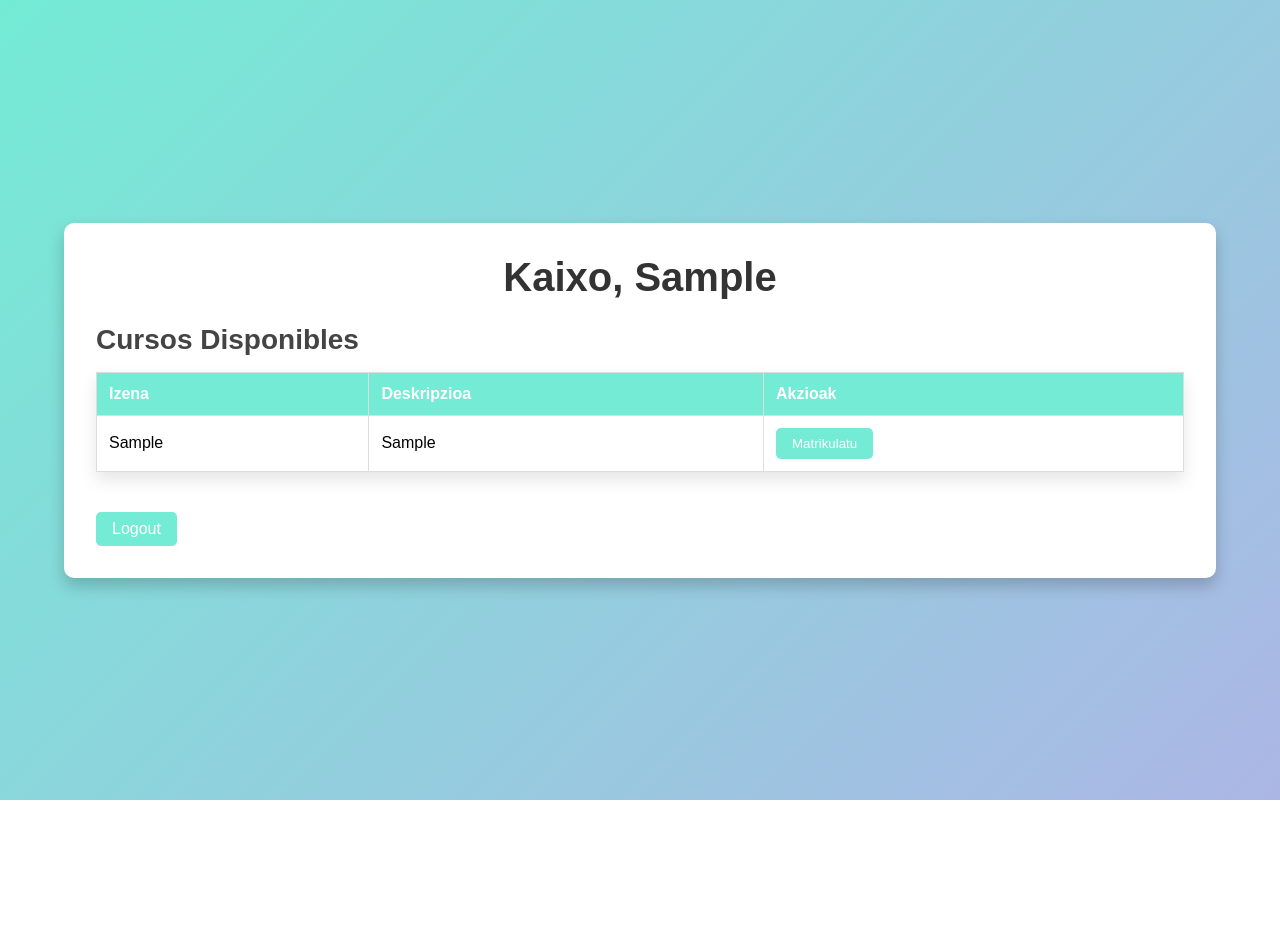
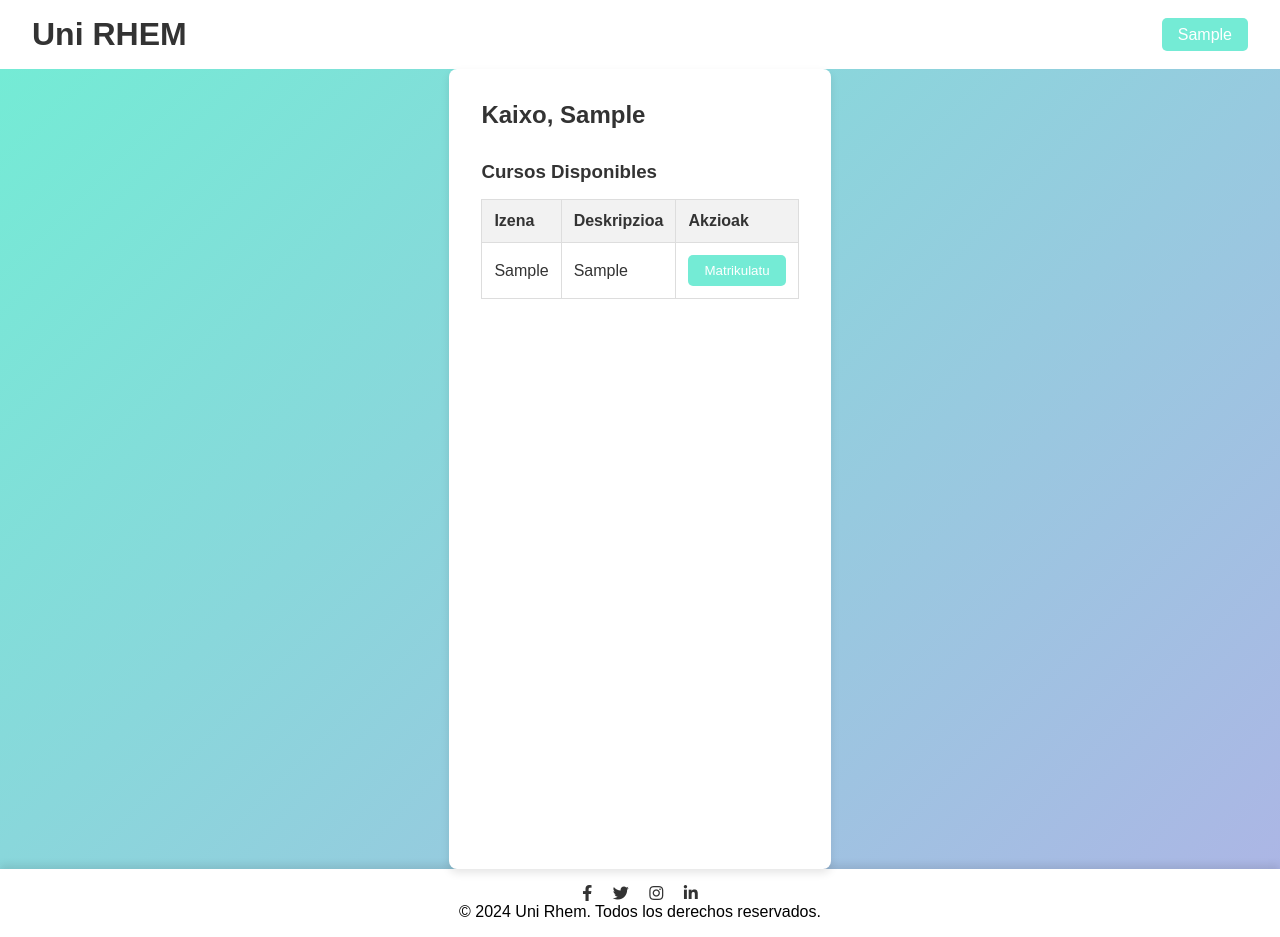
Before and after one commit to HaritzOtero/Erroka1CRUD--RHEM, a PHP site: page /dashboard.php in a window 1280 px wide. Before the commit the page ends 800 px from the top, so only its background shows below. Run offline with PHP 8.4, Linux system fonts and the light colour scheme; the visitor is signed in with stand-in values (Sample User, id 1); tables that the repository leaves empty or names only in its code hold one stand-in row (values such as "Sample post").

Commit message:
RHEM WEB OK

```diff
--- a/assets/css/dashboard.css
+++ b/assets/css/dashboard.css
@@ -6,115 +6,151 @@
     font-family: 'Poppins', sans-serif;
 }
 
-body {
+.bodyContent {
+    background: linear-gradient(135deg, #74ebd5, #acb6e5);
+    color: #333;
     display: flex;
-    justify-content: center;
-    align-items: center;
-    height: 100vh;
-    background: linear-gradient(135deg, #74ebd5, #acb6e5);
-    overflow: hidden;
+    flex-direction: column;
+    min-height: 100vh;
 }
 
+/* Navegación */
+nav {
+    display: flex;
+    justify-content: space-between;
+    align-items: center;
+    padding: 1rem 2rem;
+    background-color: #ffffff;
+    box-shadow: 0 4px 8px rgba(0, 0, 0, 0.1);
+}
+
+.nav-right .dropdown {
+    position: relative;
+    display: inline-block;
+}
+
+.nav-right .dropdown .user {
+    background-color: #74ebd5;
+    padding: 0.5rem 1rem;
+    border-radius: 5px;
+    color: #fff;
+    text-decoration: none;
+    cursor: pointer;
+    transition: background-color 0.3s ease;
+}
+
+.nav-right .dropdown:hover .user {
+    background-color: #acb6e5;
+}
+
+.nav-right .dropdown-content {
+    display: none;
+    position: absolute;
+    right: 0;
+    background-color: #ffffff;
+    box-shadow: 0px 8px 16px rgba(0, 0, 0, 0.2);
+    z-index: 1;
+    border-radius: 5px;
+}
+
+.nav-right .dropdown-content a {
+    color: #333;
+    text-decoration: none;
+    display: block;
+    transition: background-color 0.3s ease;
+}
+
+.nav-right .dropdown-content a:hover {
+    background-color: #f1f1f1;
+}
+
+.nav-right .dropdown:hover .dropdown-content {
+    display: block;
+}
+
+nav .nav-left h1 a {
+    text-decoration: none;
+    color: #333;
+    font-size: 2rem;
+}
+
+nav .nav-right a {
+    margin-left: 1rem;
+    text-decoration: none;
+    color: #333;
+    background-color: #74ebd5;
+    padding: 0.5rem 1rem;
+    border-radius: 5px;
+    transition: background-color 0.3s ease, transform 0.3s ease;
+}
+
+nav .nav-right a:hover {
+    background-color: #acb6e5;
+    transform: translateY(-3px);
+}
+
+/* Contenedor del Dashboard */
 .dashboard-container {
-    background-color: #ffffff;
     padding: 2rem;
-    border-radius: 10px;
-    box-shadow: 0 8px 16px rgba(0, 0, 0, 0.2);
-    max-width: 90%;
-    width: 100%;
-    animation: fadeIn 1.5s ease-in-out;
-    overflow-y: auto;
-    max-height: 90vh;
+    flex-grow: 1;
+    max-width: 1200px;
+    margin: auto;
+    background-color: #fff;
+    border-radius: 8px;
+    box-shadow: 0 4px 8px rgba(0, 0, 0, 0.1);
 }
 
 h2 {
-    text-align: center;
-    font-size: 2.5rem;
-    margin-bottom: 1.5rem;
-    color: #333;
+    margin-bottom: 1rem;
 }
 
 h3 {
-    font-size: 1.75rem;
+    margin-top: 2rem;
     margin-bottom: 1rem;
-    color: #444;
 }
 
 table {
     width: 100%;
     border-collapse: collapse;
-    margin-bottom: 1.5rem;
-    box-shadow: 0 8px 16px rgba(0, 0, 0, 0.1);
+    margin-bottom: 2rem;
 }
 
-table th, table td {
+th, td {
+    border: 1px solid #ddd;
     padding: 0.75rem;
     text-align: left;
-    border: 1px solid #ddd;
 }
 
-table th {
-    background-color: #74ebd5;
-    color: #ffffff;
-    font-weight: bold;
-}
-
-table tr:nth-child(even) {
-    background-color: #f9f9f9;
-}
-
-table tr:hover {
-    background-color: #f1f1f1;
-}
-
-a {
-    display: inline-block;
-    text-align: center;
-    margin-top: 1rem;
-    padding: 0.5rem 1rem;
-    background-color: #74ebd5;
-    color: #fff;
-    text-decoration: none;
-    border-radius: 5px;
-    transition: background-color 0.3s ease, transform 0.3s ease;
-}
-
-a:hover {
-    background-color: #acb6e5;
-    transform: translateY(-3px);
-}
-
-a:active {
-    transform: translateY(0);
+th {
+    background-color: #f2f2f2;
 }
 
 button {
+    background-color: #74ebd5;
+    color: white;
+    border: none;
     padding: 0.5rem 1rem;
-    background-color: #74ebd5;
-    color: #fff;
-    border: none;
     border-radius: 5px;
     cursor: pointer;
-    transition: background-color 0.3s ease, transform 0.3s ease;
 }
 
 button:hover {
     background-color: #acb6e5;
-    transform: translateY(-3px);
 }
 
-button:active {
-    transform: translateY(0);
+/* Footer */
+footer {
+    background-color: #ffffff;
+    padding: 1rem 2rem;
+    text-align: center;
+    box-shadow: 0 -4px 8px rgba(0, 0, 0, 0.1);
 }
 
-/* Animations */
-@keyframes fadeIn {
-    0% {
-        opacity: 0;
-        transform: translateY(-20px);
-    }
-    100% {
-        opacity: 1;
-        transform: translateY(0);
-    }
+.social-media a {
+    margin: 0 0.5rem;
+    color: #333;
 }
+
+.social-media a:hover {
+    color: #74ebd5;
+}
--- a/assets/css/login.css
+++ b/assets/css/login.css
@@ -51,7 +51,7 @@
 button {
     width: 100%;
     padding: 0.75rem;
-    background-color: #74ebd5;
+    background-color: #333;
     color: #fff;
     border: none;
     border-radius: 5px;
--- a/dashboard.php
+++ b/dashboard.php
@@ -26,6 +26,7 @@
 if ($user_type === 'admin') {
     // Si es admin, obtener todos los usuarios
     $usuarios = $usuario->getAll();
+    $currentUserName = 'Admin'; // Aquí almacenamos el nombre del usuario
 } else {
     $usuarios = $usuario->getAll();
 
@@ -49,8 +50,31 @@
     <meta name="viewport" content="width=device-width, initial-scale=1.0">
     <title>Dashboard</title>
     <link rel="stylesheet" href="assets/css/dashboard.css">
+    <link href="https://cdnjs.cloudflare.com/ajax/libs/font-awesome/5.15.4/css/all.min.css" rel="stylesheet"> <!-- Iconos de redes sociales -->
 </head>
 <body>
+    <!-- Navegación -->
+    <nav>
+        <div class="nav-left">
+            <h1><a href="index.php">Uni RHEM</a></h1>
+        </div>
+        <div class="nav-right">
+            <?php if (isset($_SESSION['user_id'])): ?>
+                <div class="dropdown">
+                    <a href="#" class="user"><?php echo htmlspecialchars($currentUserName); ?></a>
+                    <div class="dropdown-content">
+                        <a href="logout.php">Logout</a>
+                    </div>
+                </div>
+            <?php else: ?>
+                <a href="login.php">Login</a>
+                <a href="register.php">Erregistratu</a>
+            <?php endif; ?>
+        </div>
+    </nav>
+<div class="bodyContent">
+
+
     <div class="dashboard-container">
         <h2>Kaixo, <?php echo htmlspecialchars($currentUserName); ?></h2>
         <?php if ($user_type === 'admin'): ?>
@@ -131,8 +155,19 @@
                 </tbody>
             </table>
         <?php endif; ?>
+    </div>
 
-        <a href="logout.php">Logout</a>
-    </div>
+
+</div>
+<!-- Footer -->
+<footer>
+        <div class="social-media">
+            <a href="#"><i class="fab fa-facebook-f"></i></a>
+            <a href="#"><i class="fab fa-twitter"></i></a>
+            <a href="#"><i class="fab fa-instagram"></i></a>
+            <a href="#"><i class="fab fa-linkedin-in"></i></a>
+        </div>
+        <p>&copy; 2024 Uni Rhem. Todos los derechos reservados.</p>
+    </footer>
 </body>
 </html>
--- a/login.php
+++ b/login.php
@@ -25,6 +25,8 @@
         if (password_verify($pasahitza, $row['pasahitza'])) {
             $_SESSION['user_id'] = $row['id'];
             $_SESSION['user_type'] = $row['mota']; // Por ejemplo, 'admin' o 'user'
+            $_SESSION['user_name'] = $row['izena']; // Aquí almacenas el nombre
+            $_SESSION['user_lastname'] = $row['abizena']; // Aquí almacenas el apellido
             header("Location: dashboard.php");
             exit;
         } else {
```
Also changed, not shown: assets/css/index.css (added, +173 -0 lines), index.php (added, +69 -0 lines), 1 other file.
